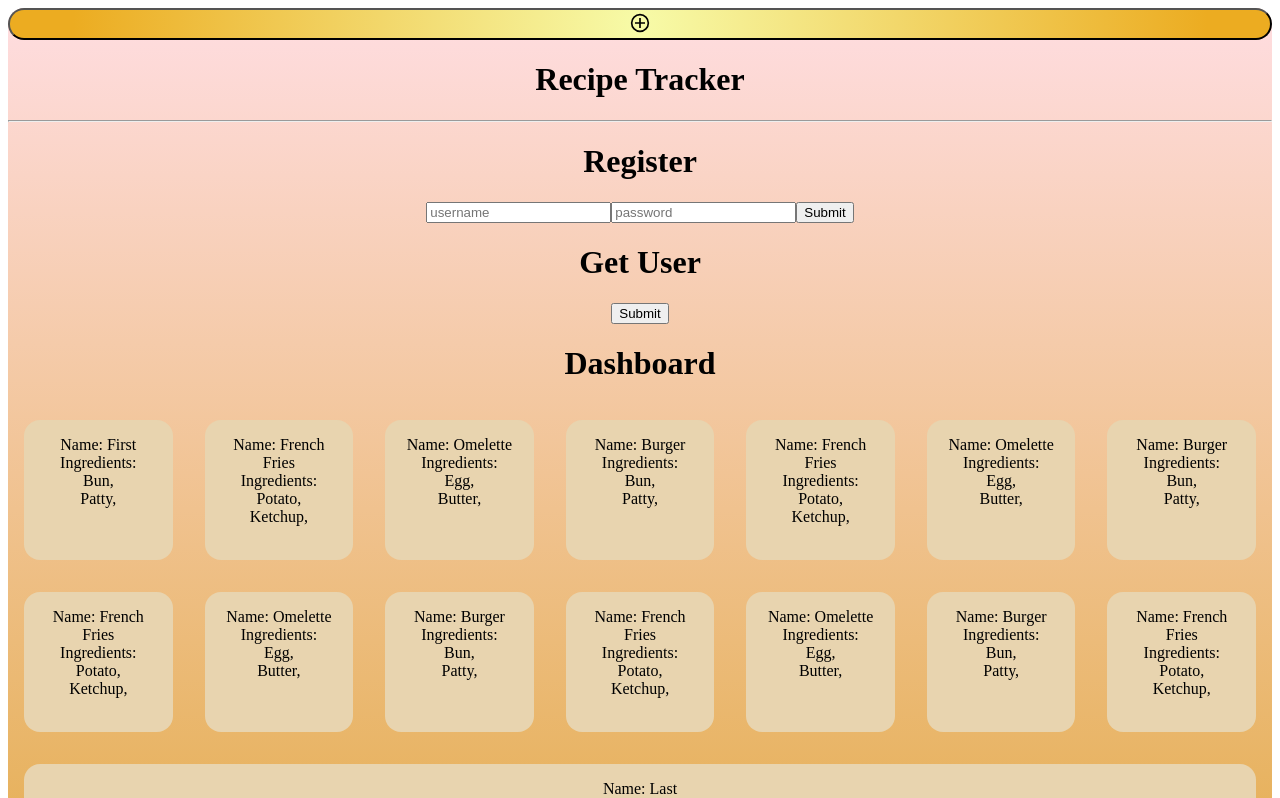
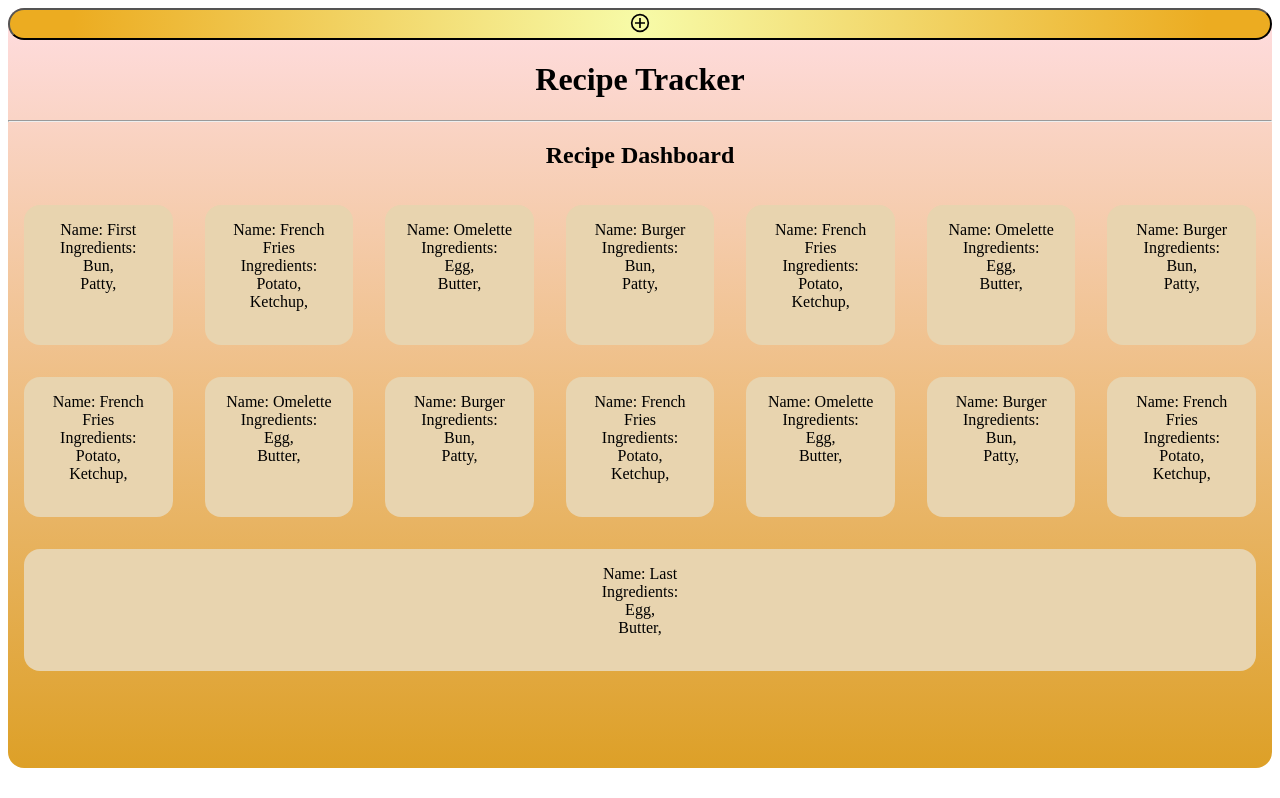
Before and after one commit to RyanCargan/crud-app, a Next.js app in the folder Frontend/: page / in a window 1280 px wide. Shown: the top 798 px of the page. Built offline with nearby package versions, Linux system fonts and the light colour scheme.

Commit message:
Add fully functioning context with Immer support

```diff
--- a/Frontend/components/dashboard.client.jsx
+++ b/Frontend/components/dashboard.client.jsx
@@ -47,7 +47,7 @@ export default function () {
 
 	return (
 	<>
-	<h1>Dashboard</h1>
+	<h2>Recipe Dashboard</h2>
 	<div className="columns">
 		{/* <div className={styles.column}> */}
 		{listItems}
--- a/Frontend/components/landing.client.jsx
+++ b/Frontend/components/landing.client.jsx
@@ -1,7 +1,7 @@
 import NavBar from '../components/navbar.client'
 import Login from "../components/login.client"
 import Register from "../components/register.client"
-import User from "../components/user.client"
+import Profile from "../components/user.client"
 import Dashboard from "../components/dashboard.client"
 import List from "../components/list.client"
 import Upload from "../components/upload.client"
@@ -24,12 +24,12 @@ export default function () {
 		<NavBar />
 		<h1>Recipe Tracker</h1>
 		<hr />
-		{context.session.visibility.login && <Login />}
-		<Register />
-		<User />
-		<Dashboard />
-		<List />
-		<Upload />
+		{context.session[0].state && <Login />}
+		{context.session[1].state && <Register />}
+		{context.session[2].state && <Profile />}
+		{context.session[3].state && <Dashboard />}
+		{/* <List />
+		<Upload /> */}
 	</>
 	)
 }
--- a/Frontend/components/navbar.client.jsx
+++ b/Frontend/components/navbar.client.jsx
@@ -1,5 +1,7 @@
 import { useRouter } from "next/router"
-import { useState, useEffect } from "react";
+import { useState, useCallback, useContext } from "react"
+import { AppContext } from "../context/state"
+import produce from "immer"
 import { useSpring, animated, config } from "react-spring"
 // import { useStore } from "../hooks/useStore"
 import useMeasure from "react-use-measure"
@@ -13,6 +15,17 @@ import {
 
 export default function () {
 
+	const context = useContext(AppContext)
+
+	const toggleState = useCallback((id) => {
+		context.setSession(
+			produce((draft) => {
+				const item = draft.find((item) => item.id === id)
+				item.state = !item.state
+			})
+		)
+	}, [])
+
 	const router = useRouter()
 
 	const handleRefresh = () => {
@@ -20,15 +33,6 @@ export default function () {
 	}
 
 	const [isOpen, setIsOpen] = useState(false)
-
-	// const login = useStore((state) => state.set)
-	// const toggleLogin = useStore((state) => state.toggleLogin)
-
-	// const toggleLogin = (false)
-	useEffect(() => {
-		// toggleLogin()
-		console.log("Login visibility off")
-	}, [])
 
 
 	const [measureRef, { height }] = useMeasure()
@@ -47,8 +51,6 @@ export default function () {
 		<div className="navbar">
 			<div style={{
 				width: "100%",
-				// display: 'flex',
-				// justifyContent: 'center',
 				alignItems: 'center'
 			}}>
 				<button className="block" onClick={() => setIsOpen((val) => !val)}>
@@ -60,7 +62,6 @@ export default function () {
 					<div
 					ref={measureRef}
 					style={{
-						// border: "1px solid black",
 						padding: "12px"
 					}}
 					>
@@ -71,26 +72,37 @@ export default function () {
 							{/* Reminder: parentheses on handler functions will cause errors */}
 							<GrRefresh size={20} className="spinner" />
 						</button>
-						{/* Register */}
-						<button
-							className="block"
-							onClick={() => console.log("CLICKED")}>
-								Register
-						</button>
 						{/* Login */}
 						<button
 							className="block"
 							onClick={() => {
-								// toggleLogin
-								console.log("Toggled!")
+								toggleState("loginVisibility")
 							}}>
 								Login
+						</button>
+						{/* Register */}
+						<button
+							className="block"
+							onClick={() => {
+								toggleState("registerVisibility")
+							}}>
+								Register
 						</button>
 						{/* Profile */}
 						<button
 							className="block"
-							onClick={() => console.log("CLICKED")}>
+							onClick={() => {
+								toggleState("profileVisibility")
+							}}>
 								Profile
+						</button>
+						{/* Dashboard */}
+						<button
+							className="block"
+							onClick={() => {
+								toggleState("dashboardVisibility")
+							}}>
+								Toggle<br />Dashboard
 						</button>
 						<Logout className="block" />
 					</div>
--- a/Frontend/pages/_app.jsx
+++ b/Frontend/pages/_app.jsx
@@ -4,9 +4,24 @@ import { AppContext } from "../context/state"
 
 export default function Application({ Component, pageProps }) {
 
-	const initialState = {
-		visibility: {login: false}
-	}
+	const initialState = [
+		{
+			id: "loginVisibility",
+			state: false
+		},
+		{
+			id: "registerVisibility",
+			state: false
+		},
+		{
+			id: "profileVisibility",
+			state: false
+		},
+		{
+			id: "dashboardVisibility",
+			state: true
+		},
+	]
 
 	const [session, setSession] = useState(initialState)
 
```
